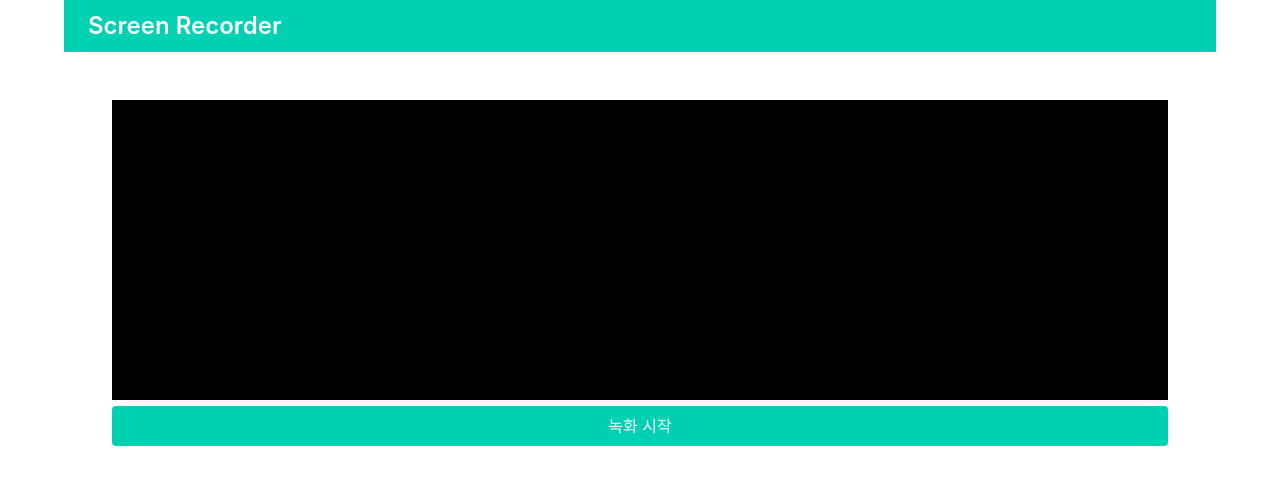
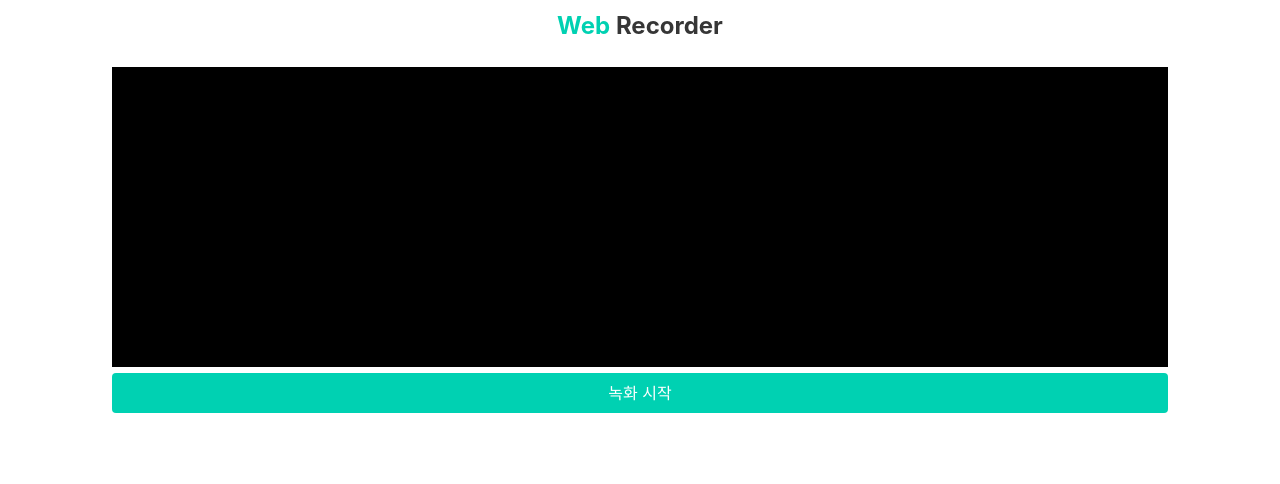
Before and after one commit to minung-dev/web-recorder, a React (Vite) app: page / in a window 1280 px wide. Shown: the top 484 px of the page. Built offline with nearby package versions, Linux system fonts and the light colour scheme.

Commit message:
feat: header 디자인 변경

```diff
--- a/src/components/Header/index.tsx
+++ b/src/components/Header/index.tsx
@@ -4,8 +4,10 @@ type HeaderProps = {};
 
 function Header(props: HeaderProps) {
   return (
-    <div className="container navbar has-background-primary px-5 py-3">
-      <h1 className="title is-4 has-text-white">Screen Recorder</h1>
+    <div className="container is-flex is-justify-content-center px-5 py-3">
+      <h1 className="title is-4 has-text-weight-bold">
+        <span className="has-text-primary">Web</span> Recorder
+      </h1>
     </div>
   );
 }
--- a/src/pages/RecordPage/index.tsx
+++ b/src/pages/RecordPage/index.tsx
@@ -30,7 +30,7 @@ function RecordPage(props: RecordPageProps) {
 
   return (
     <div className="container">
-      <section className="section">
+      <section className="section py-4">
         {stopped ? (
           <Video key="preview" ref={previewVideoRef} autoPlay controls />
         ) : (
```
